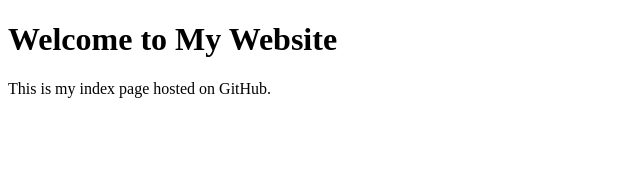
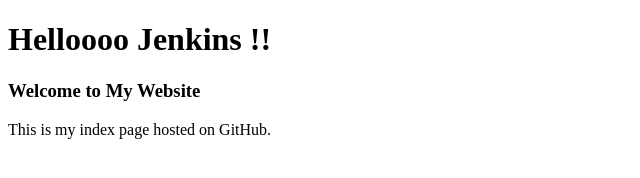
Before and after one commit to mca-reg202527045-sys/Jenkins_project, a plain HTML site: page index.html in a window 1280 px wide. Shown: the whole page, without its empty margins (0-640 px from the left). Drawn offline with Linux system fonts and the light colour scheme.

Commit message:
Update index.html

```diff
--- a/index.html
+++ b/index.html
@@ -4,7 +4,8 @@
     <title>My First Page</title>
 </head>
 <body>
-    <h1>Welcome to My Website</h1>
+    <h1>Helloooo Jenkins !!</h1>
+    <h3>Welcome to My Website</h3>
     <p>This is my index page hosted on GitHub.</p>
 </body>
 </html>
```
